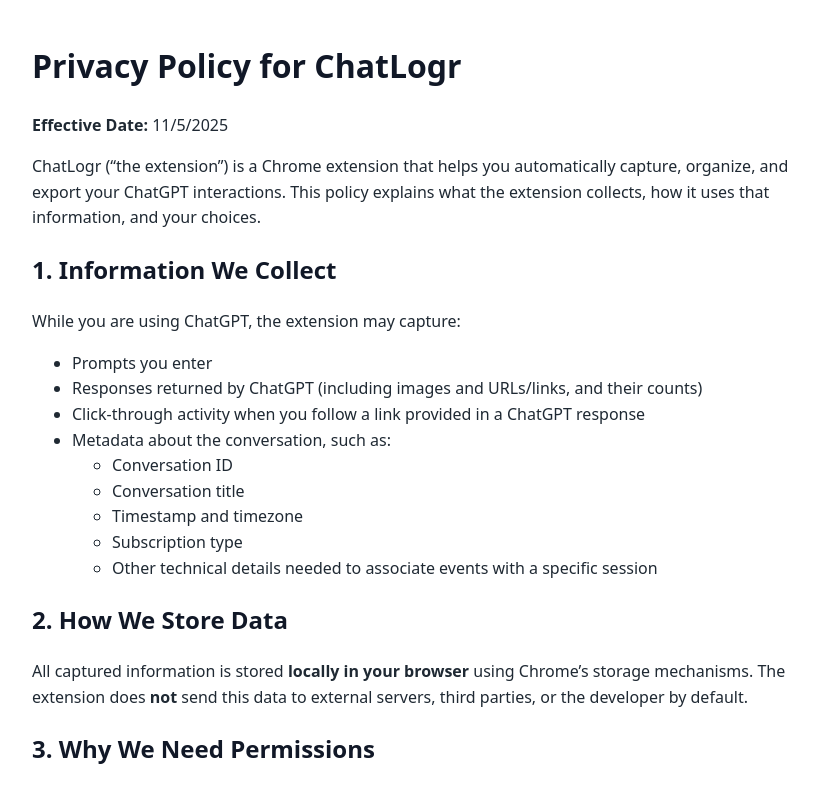
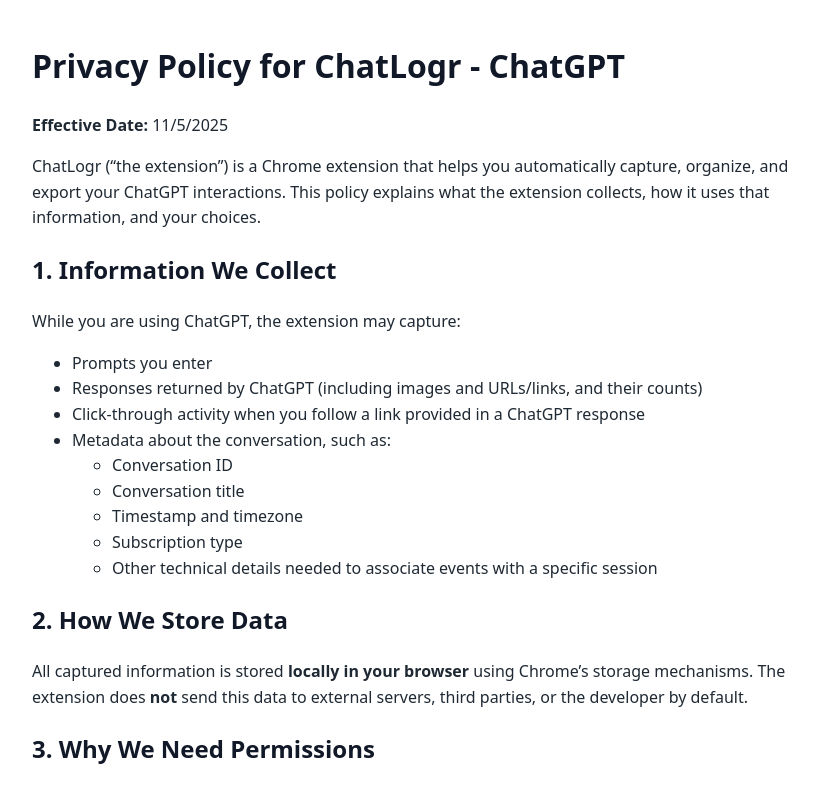
Before and after one commit to EQueen313/ChatLogr-ChatGPT-Privacy, a plain HTML site: page index.html in a window 1280 px wide. Shown: the top 786 px of the page, without its empty margins (208-1026 px from the left). Drawn offline with Linux system fonts and the light colour scheme.

Commit message:
Update Privacy Policy header to include ChatGPT

```diff
--- a/index.html
+++ b/index.html
@@ -27,7 +27,7 @@
   </style>
 </head>
 <body>
-  <h1>Privacy Policy for ChatLogr</h1>
+  <h1>Privacy Policy for ChatLogr - ChatGPT</h1>
   <p><strong>Effective Date:</strong> 11/5/2025</p>
 
   <p>
```
